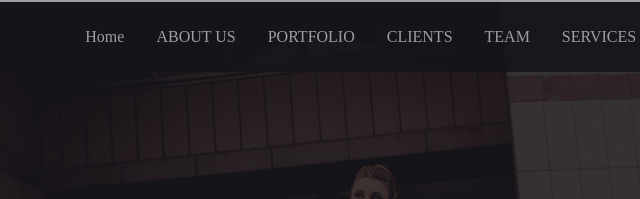
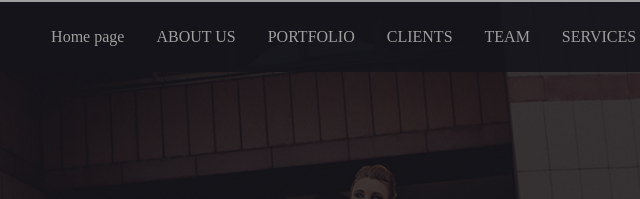
Before and after one commit to argon139/creativia, a website: page app/index.html in a window 1280 px wide. Shown: the top 199 px of the page, 318-958 px from the left. Drawn offline with Linux system fonts and the light colour scheme.

Commit message:
third commit

```diff
--- a/app/index.html
+++ b/app/index.html
@@ -13,7 +13,7 @@
             <div id="top">
                 <div id="creativia"></div>
                 <div id="menu">
-                    <div class="menu-item"><a href="#HOME">Home</a></div>
+                    <div class="menu-item"><a href="#HOME">Home page</a></div>
                     <div class="menu-item"><a href="#ABOUTUS">ABOUT US</a></div>
                     <div class="menu-item"><a href="#PORTFOLIO">PORTFOLIO</a></div>
                     <div class="menu-item"><a href="#CLIENTS">CLIENTS</a></div>
```
